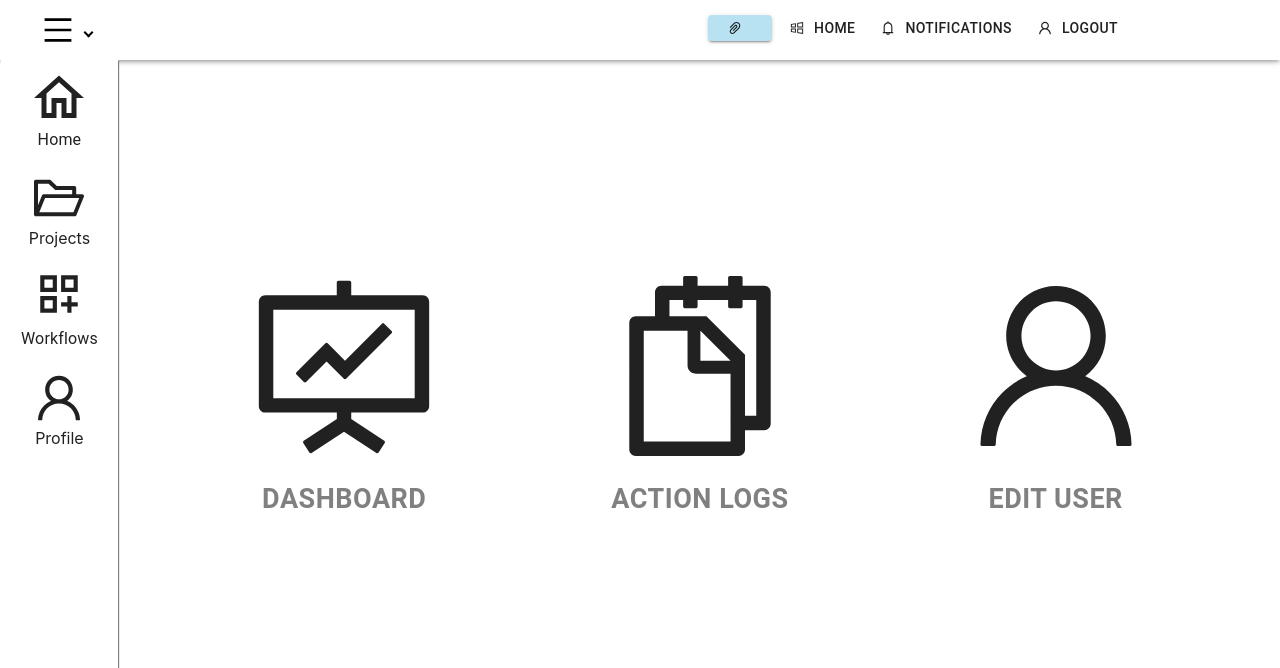
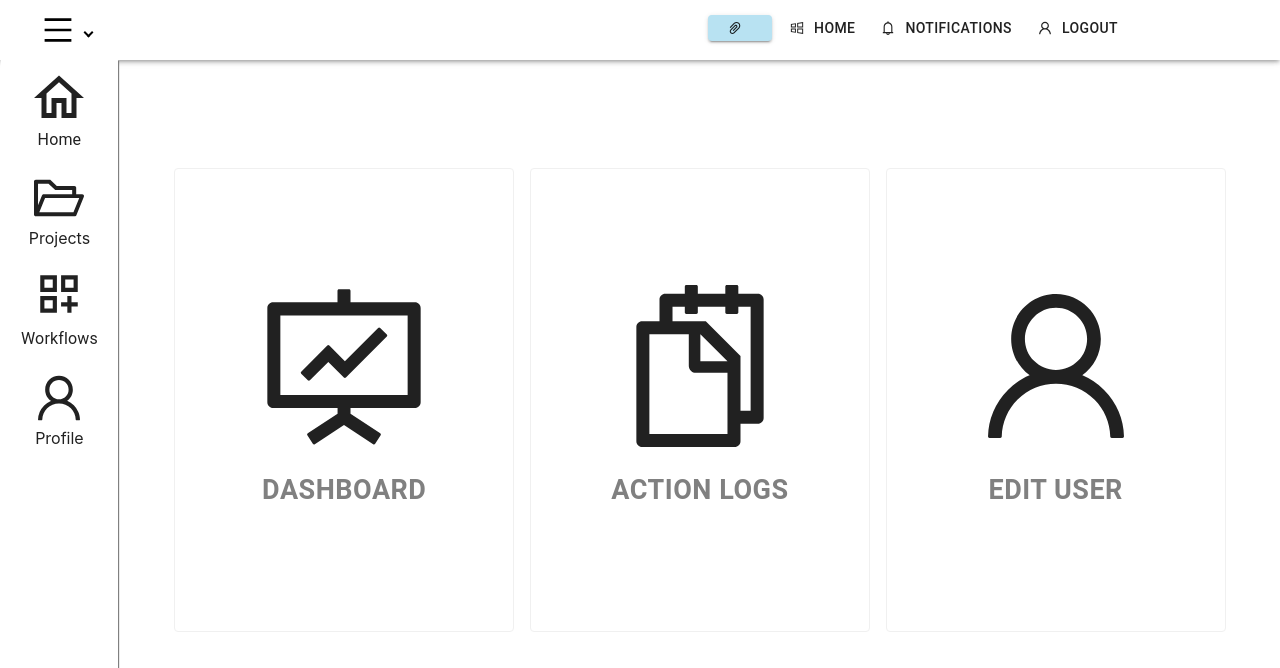
Before and after one commit to kmanikon/Bug-Tracker, a React (Create React App) app in the folder client/: page /profile in a window 1280 px wide. Shown: the top 668 px of the page. Built offline with nearby package versions, Linux system fonts and the light colour scheme; no server answers.

Commit message:
Added Grid Borders

```diff
--- a/client/src/Pages/Home.js
+++ b/client/src/Pages/Home.js
@@ -76,6 +76,7 @@ const Home = ({isSmallScreen, totalNotifications}) => {
             justifyContent: 'center',
             flexDirection: 'row',
             display: 'block',
+            border: '1px solid #F0F0F0',
           }}
           >
 
@@ -104,7 +105,8 @@ const Home = ({isSmallScreen, totalNotifications}) => {
             flex: 0,
             justifyContent: 'center',
             flexDirection: 'row',
-            display: 'block'
+            display: 'block',
+            border: '1px solid #F0F0F0',
           }}
           >
 
@@ -129,7 +131,8 @@ const Home = ({isSmallScreen, totalNotifications}) => {
             flex: 0,
             justifyContent: 'center',
             flexDirection: 'row',
-            display: 'block'
+            display: 'block',
+            border: '1px solid #F0F0F0',
           }}
           >
 
@@ -158,7 +161,8 @@ const Home = ({isSmallScreen, totalNotifications}) => {
             flex: 0,
             justifyContent: 'center',
             flexDirection: 'row',
-            display: 'block'
+            display: 'block',
+            border: '1px solid #F0F0F0',
           }}
           //variant={isSmallScreen ? "contained": "normal" }
           >
--- a/client/src/Pages/UserProfile.js
+++ b/client/src/Pages/UserProfile.js
@@ -77,11 +77,12 @@ const UserProfile = ({user, isSmallScreen}) => {
                 flex: 0,
                 justifyContent: 'center',
                 flexDirection: 'row',
-                display: 'block'
+                display: 'block',
+                border: '1px solid #F0F0F0',
             }}
             >
 
-                <FundProjectionScreenOutlined style={{ fontSize: isSmallScreen ? '500%' : '1000%'}}/>
+                <FundProjectionScreenOutlined style={{ fontSize: isSmallScreen ? '500%' : '900%'}}/>
                 <div style={{ fontSize: isSmallScreen ? '125%' : '150%', marginTop: '20px', color: 'grey'}}>
                     Dashboard
                 </div>
@@ -107,11 +108,12 @@ const UserProfile = ({user, isSmallScreen}) => {
                 flex: 0,
                 justifyContent: 'center',
                 flexDirection: 'row',
-                display: 'block'
+                display: 'block',
+                border: '1px solid #F0F0F0',
             }}
             >
 
-                <SnippetsOutlined style={{ fontSize: isSmallScreen ? '500%' : '1000%'}}/>
+                <SnippetsOutlined style={{ fontSize: isSmallScreen ? '500%' : '900%'}}/>
                 <div style={{ fontSize: isSmallScreen ? '125%' : '150%', marginTop: '20px', color: 'grey', whiteSpace: 'nowrap'}}>
                     Action Logs
                 </div>
@@ -137,12 +139,13 @@ const UserProfile = ({user, isSmallScreen}) => {
                 flex: 0,
                 justifyContent: 'center',
                 flexDirection: 'row',
-                display: 'block'
+                display: 'block',
+                border: '1px solid #F0F0F0',
             }}
             onClick={routeChangeEditProfile}
             >
 
-                <UserOutlined style={{ fontSize: isSmallScreen ? '500%' : '1000%'}}/>
+                <UserOutlined style={{ fontSize: isSmallScreen ? '500%' : '900%'}}/>
                 <div style={{ fontSize: isSmallScreen ? '125%' : '150%', marginTop: '20px', color: 'grey'}}>
                     Edit User
                 </div>
```
